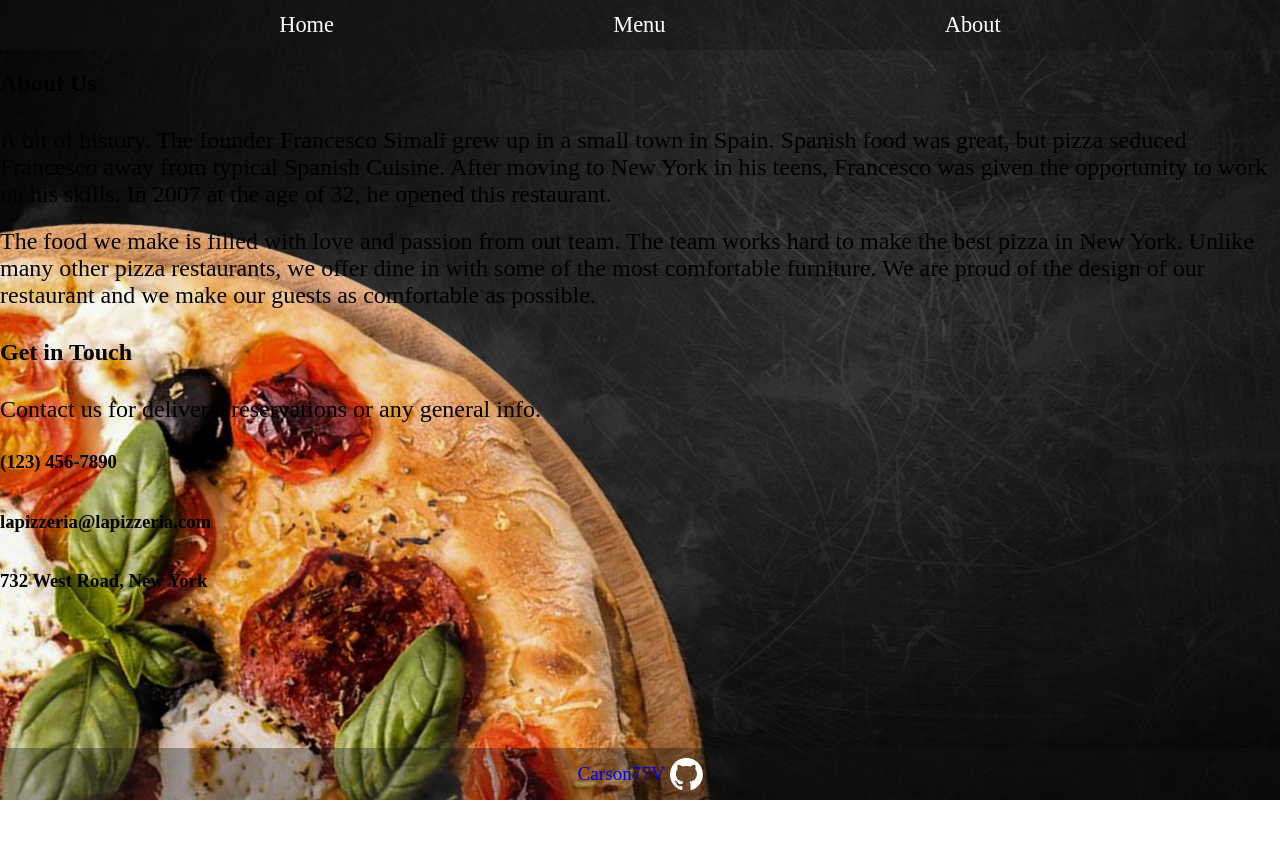
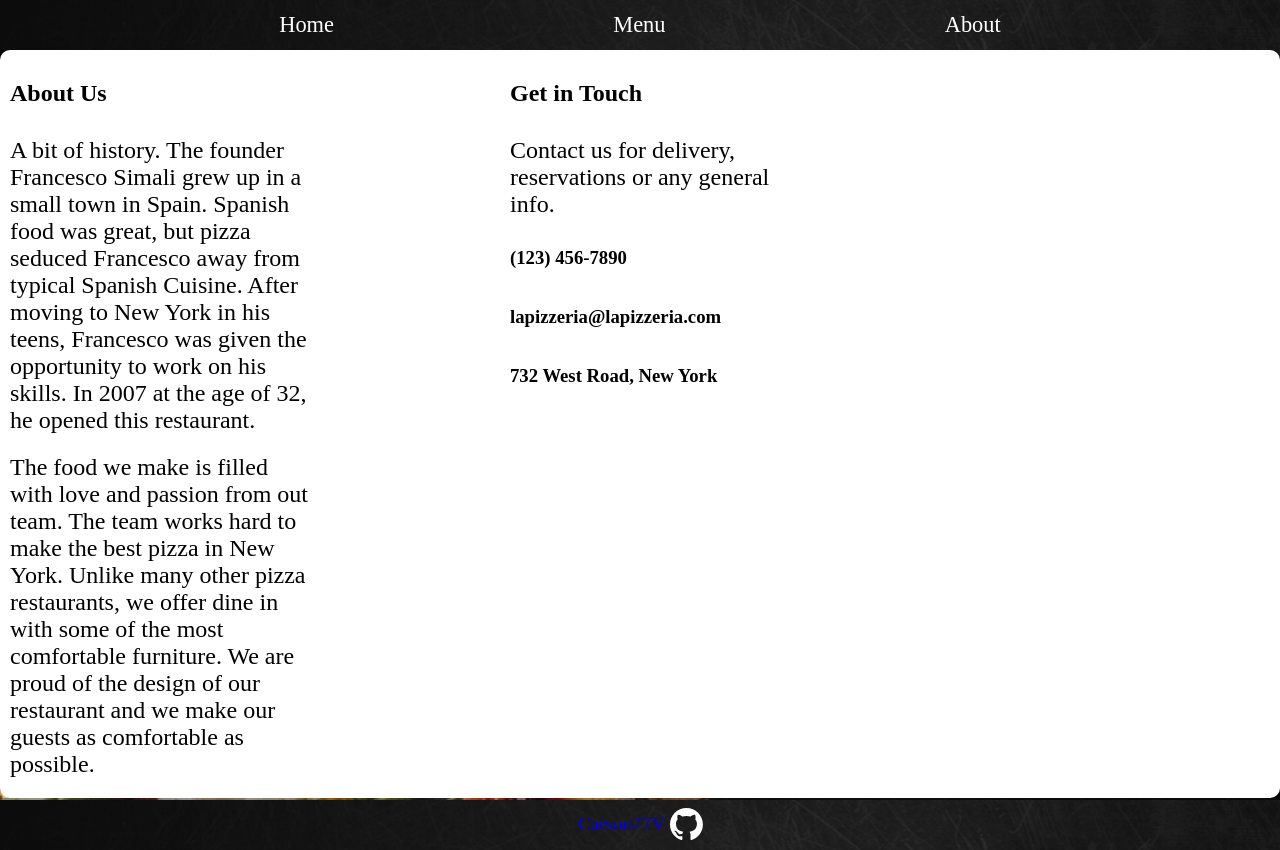
Before and after one commit to Carson77V/restaurant-page-odin-project, a plain HTML site: page index.html in a window 1280 px wide. Before the commit the page ends 800 px from the top, so only its background shows below. Drawn offline with Linux system fonts and the light colour scheme.

Commit message:
Fix bug where footer doesn't stay at bottom
Bug: footer would remain at the bottom of the viewport and would always
be visible. Force footer to bottom of webpage when there is not room
in the viewport using flexbox on the body.

```diff
--- a/style.css
+++ b/style.css
@@ -15,6 +15,10 @@ body {
     background-size: cover;
     background-attachment: fixed;
     margin: 0;
+    display: flex;
+    flex-direction: column;
+    justify-content: space-between;
+    height: 100vh;
 }
 
 ul {
@@ -26,6 +30,10 @@ ul {
     margin: 0;
     font-size: 1.4rem;
     background-color: var(--header-footer-color);
+}
+
+#content {
+    flex: 1 0 auto;
 }
 
 /*Homepage styles*/
@@ -56,25 +64,28 @@ p {
 /*About page styles*/
 
 .about-box {
-    display: flex;
-    flex-wrap: wrap;
+    display: grid;
+    grid-template-columns: repeat(auto-fill, clamp(300px, 40%, 500px));
+    background-color: white;
+    border-radius: 10px;
 }
 
 .about-box > div {
     display: flex;
     flex-direction: column;
+    width: clamp(300px, 40%,500px);
+    margin: 10px;
 }
 
 /*all styles for the footer below here*/
 
 footer {
-    position: absolute;
-    bottom: 0px;
     background-color: var(--header-footer-color);
     width: 100%;
     text-align: center;
     padding: 10px 0;
     font-size: 1.2rem;
+    flex-shrink: 0;
 }
 
 a {
```
